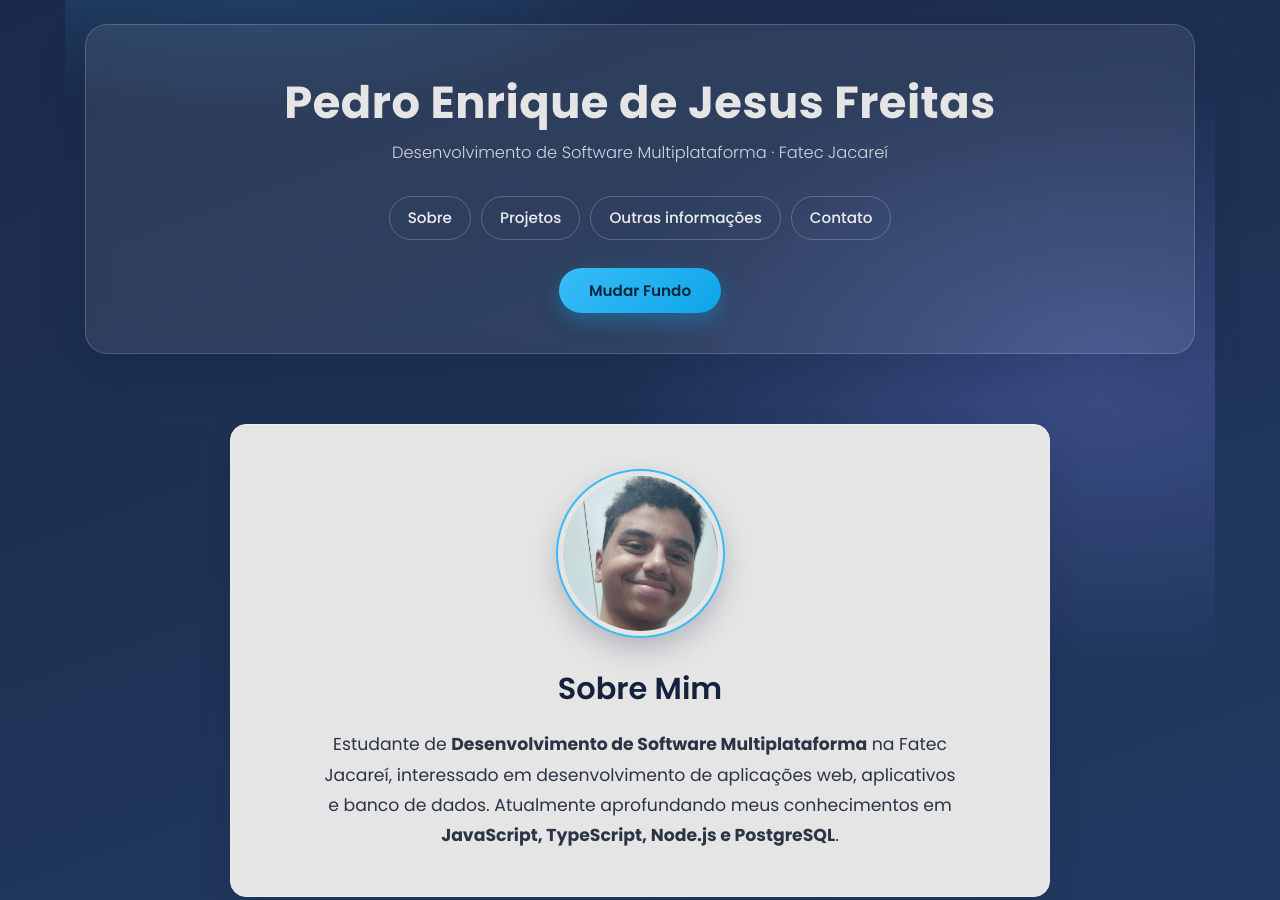
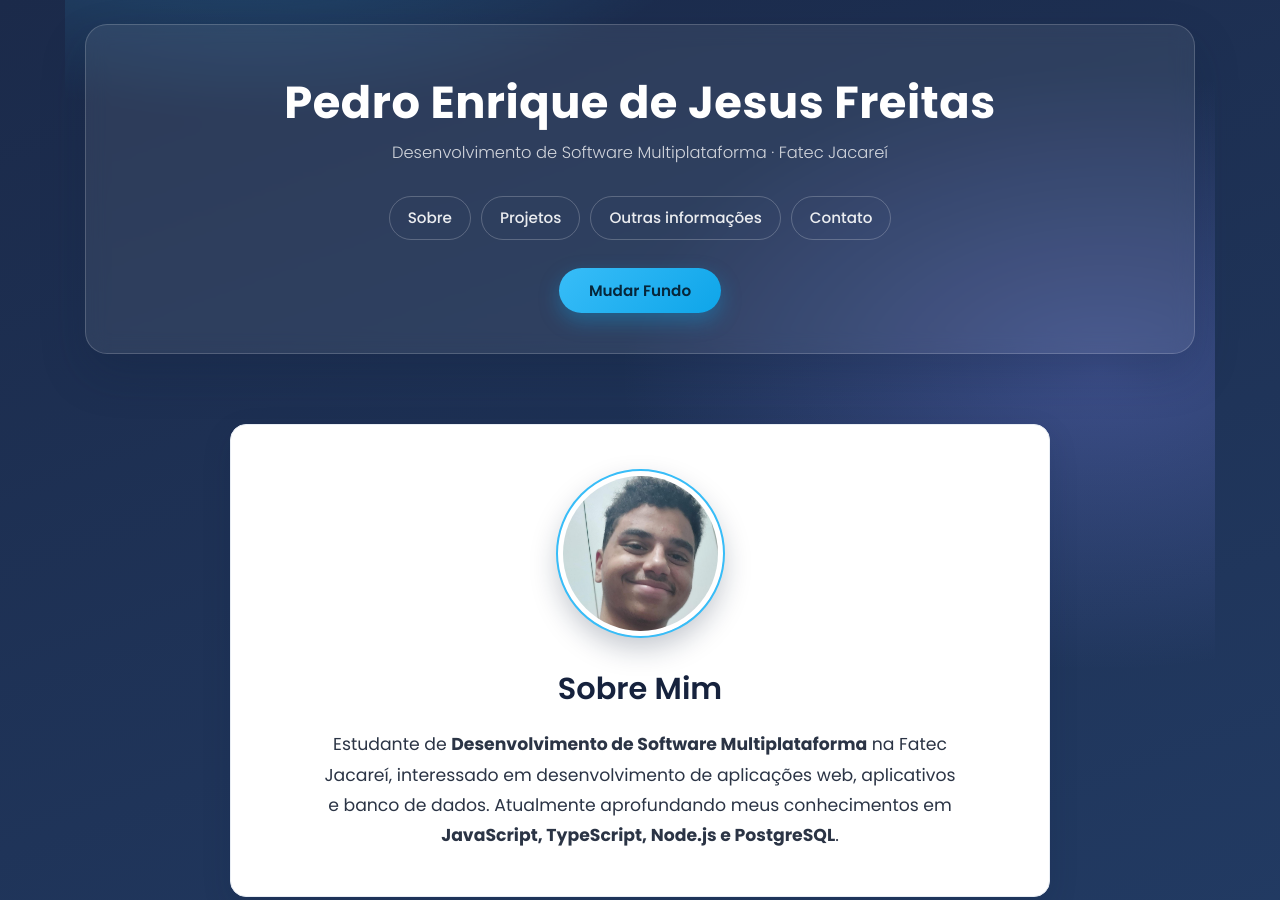
Before and after one commit to fatec-jacarei-dsm-portfolio/ra2581392513030, a plain HTML site: page docs/index.html in a window 1280 px wide. Shown: the top 900 px of the page. Drawn offline with Linux system fonts and the light colour scheme.

Commit message:
Consertando CSS

```diff
--- a/docs/style.css
+++ b/docs/style.css
@@ -9,7 +9,7 @@
   --destaque-escuro: #0ea5e9;
   --texto: #2b3445;
   --texto-suave: #64748b;
-  --branco: #e6e5e5;
+  --branco: #ffffff;
   --borda: #e8edf4;
   --raio: 16px;
   --sombra: 0 10px 30px rgba(15, 30, 60, 0.12);
```
